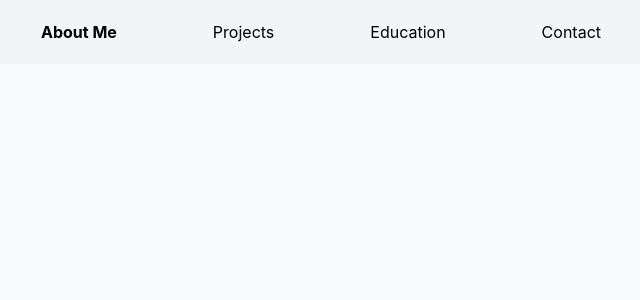
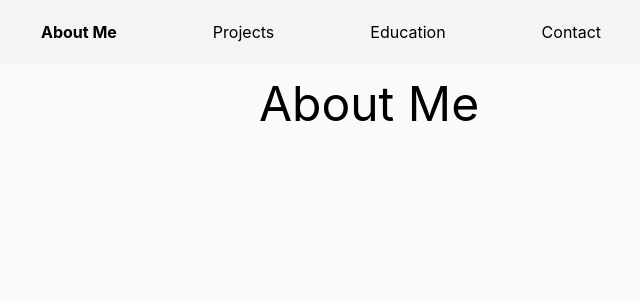
Before and after one commit to Moses-Hamon/portfolio, a React (Create React App) app in the folder packages/app/: page / in a window 1280 px wide. Shown: the top 300 px of the page, without its empty margins (271-911 px from the left). Built offline with nearby package versions, Linux system fonts and the light colour scheme.

Commit message:
add header

```diff
--- /dev/null
+++ b/packages/app/src/ components/Header.tsx
@@ -0,0 +1,18 @@
+import { FC } from "react";
+import { classNames } from "../utils";
+
+const Header: FC<{ className?: string; title?: string }> = ({
+  className = "",
+  children,
+}) => {
+  return (
+    <div className={classNames(className, "w-full")}>
+      <div className="w-full flex h-10 mt-4 mb-6 justify-center text-5xl ">
+        <span>About Me</span>
+      </div>
+      {children}
+    </div>
+  );
+};
+
+export default Header;
--- a/packages/app/src/App.tsx
+++ b/packages/app/src/App.tsx
@@ -7,13 +7,16 @@ const App: FC = () => {
   return (
     <Router>
       <div className="App">
-        <Switch>
-          <Route path="/*">
-            <DefaultLayout>
+        <DefaultLayout>
+          <Switch>
+            <Route exact path="/projects">
+              <div>Projects</div>
+            </Route>
+            <Route path="/*">
               <Home />
-            </DefaultLayout>
-          </Route>
-        </Switch>
+            </Route>
+          </Switch>
+        </DefaultLayout>
       </div>
     </Router>
   );
--- a/packages/app/src/pages/Home/Home.tsx
+++ b/packages/app/src/pages/Home/Home.tsx
@@ -1,8 +1,13 @@
 import { FC } from "react";
+import Header from "../../ components/Header";
 import { classNames } from "../../utils";
 
 const Home: FC<{ className?: string }> = ({ className = "", children }) => {
-  return <div className={classNames(className, "w-9/12")}></div>;
+  return (
+    <div className={classNames(className, "w-9/12")}>
+      <Header title="About Me" />
+    </div>
+  );
 };
 
 export default Home;
```
